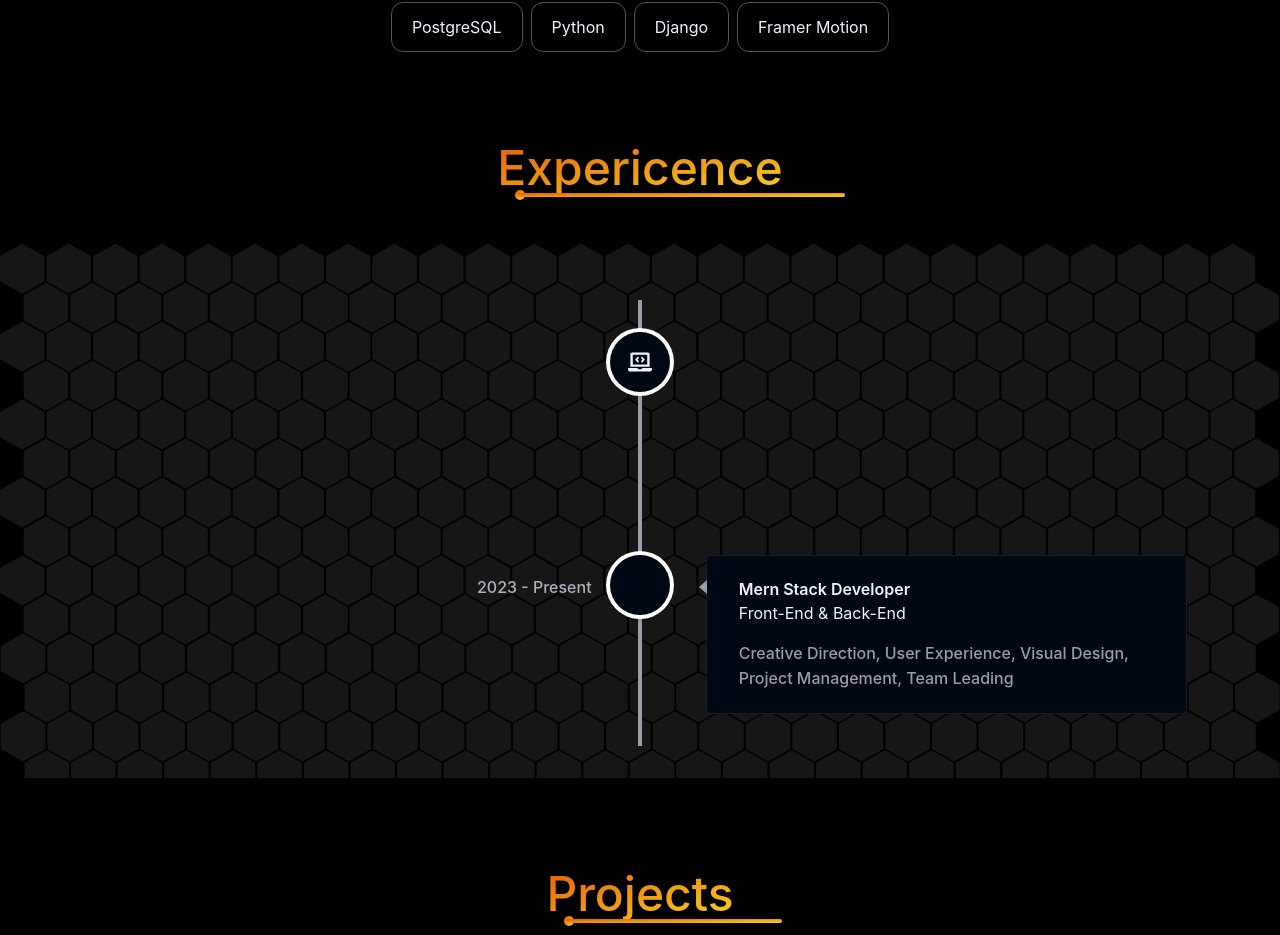
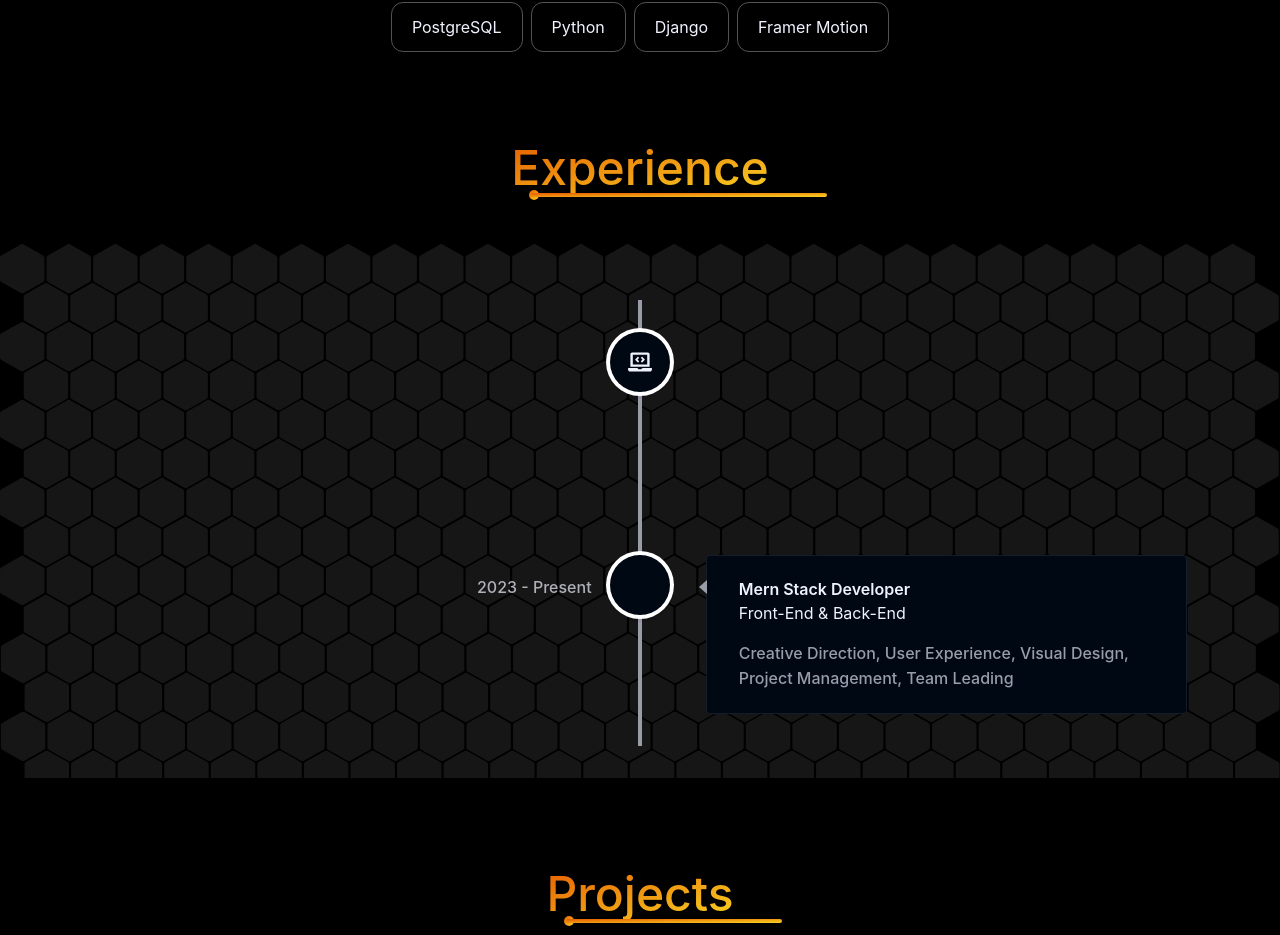
Before and after one commit to virendersiddharth/Portfolio, a React (Create React App) app: page / in a window 1280 px wide. Shown: the part 1374-2309 px from the top of the page. Built offline with nearby package versions, Linux system fonts and the light colour scheme; some icons are missing.

Commit message:
Fix typo Experience

```diff
--- a/src/components/home/Eductaion.jsx
+++ b/src/components/home/Eductaion.jsx
@@ -63,9 +63,9 @@ const Eductaion = () => {
 
   return (
     <section ref={ref} className="relative w-full scroll-mt-20" id="experience">
-      <SectionHeading text="Expericence" />
+      <SectionHeading text="Experience" />
       <div
-          id="educationSection" className="relative w-full py-8 overflow-hidden"
+          id="education" className="relative w-full py-8 overflow-hidden"
       >
 
         <div className="absolute dark:bg-hexagon bg-cover bg-no-repeat inset-0 z-[1]"></div>
```
